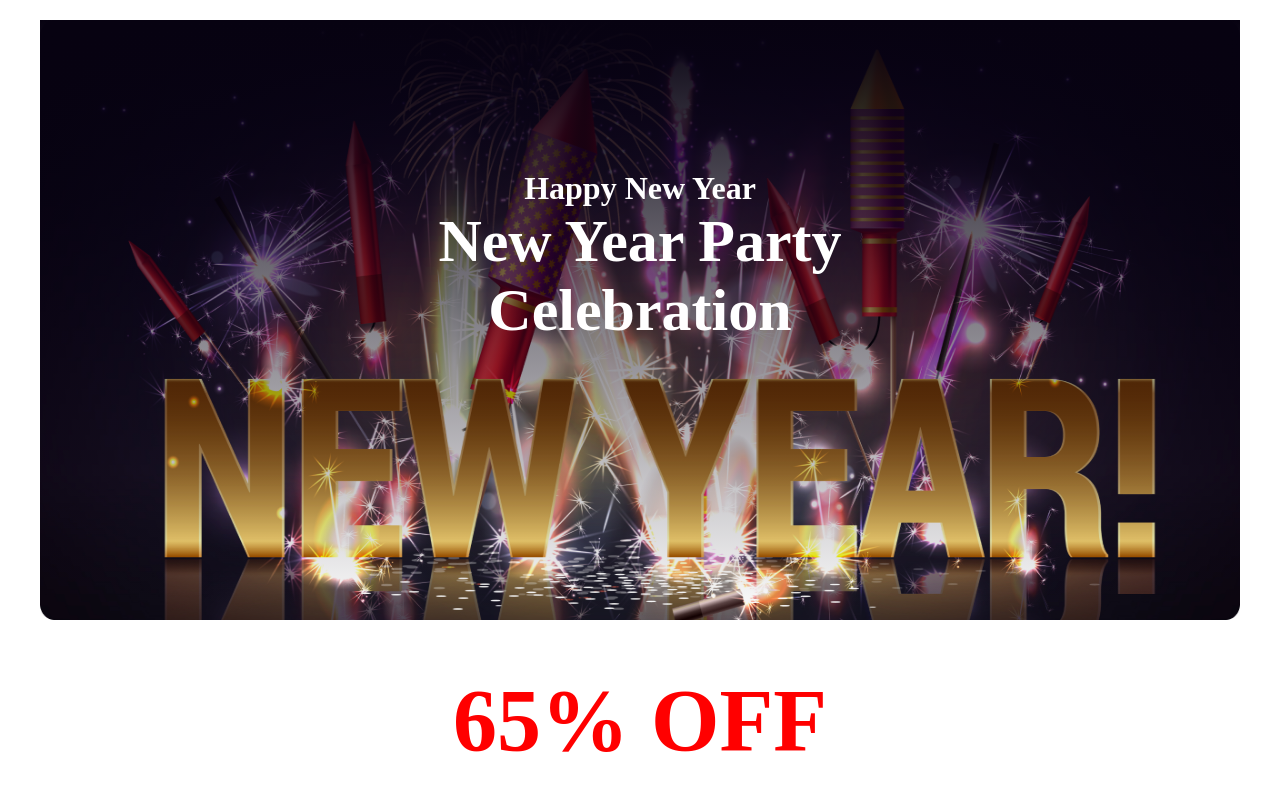
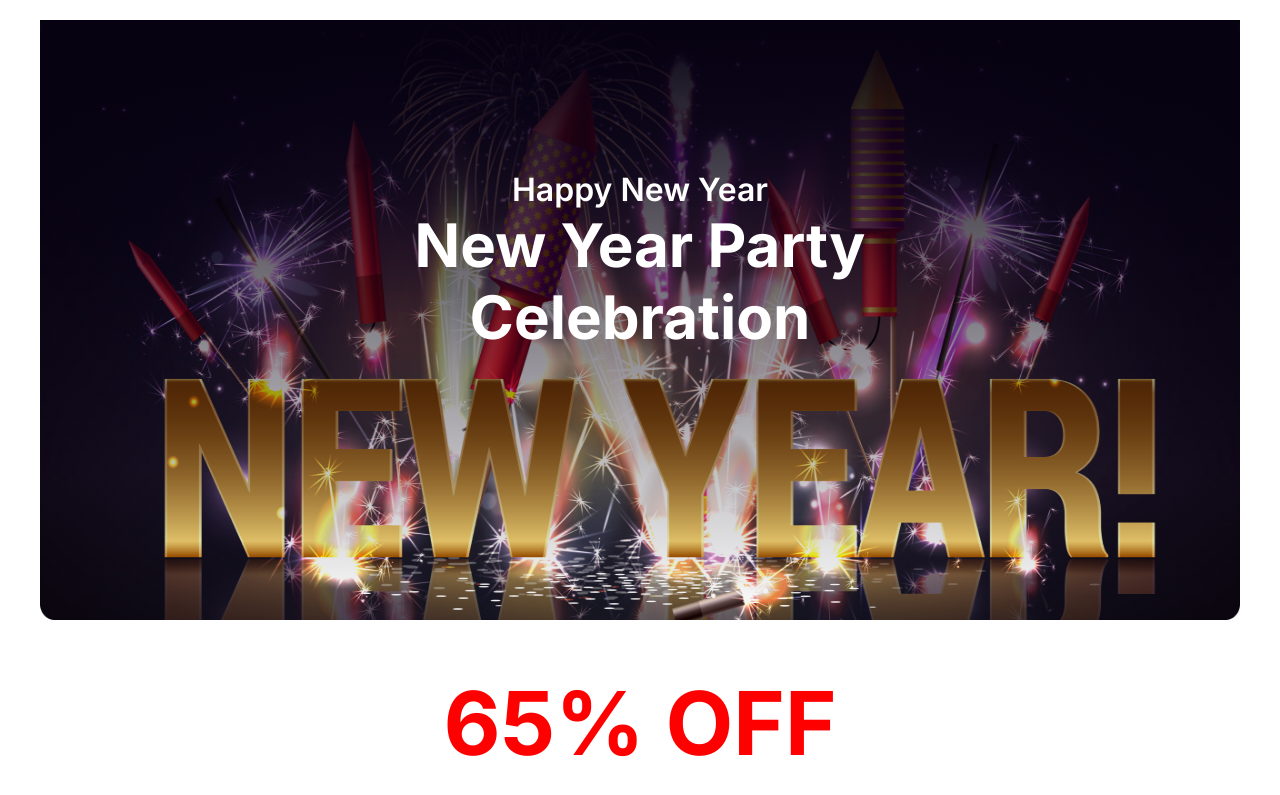
Before and after one commit to 46580sojol/new-year-offer-repo, a plain HTML site: page index.html in a window 1280 px wide. Shown: the top 795 px of the page. Drawn offline with Linux system fonts and the light colour scheme.

Commit message:
added inter font into body

```diff
--- a/index.html
+++ b/index.html
@@ -10,7 +10,7 @@
 <link rel="stylesheet" href="styles/offer.css">
 <script src="https://kit.fontawesome.com/195b2c43e9.js" crossorigin="anonymous"></script>
 </head>
-<body>
+<body  class="inter-normal-font">
     <header class="banner">
 
         <div class="banner-contant">
```
